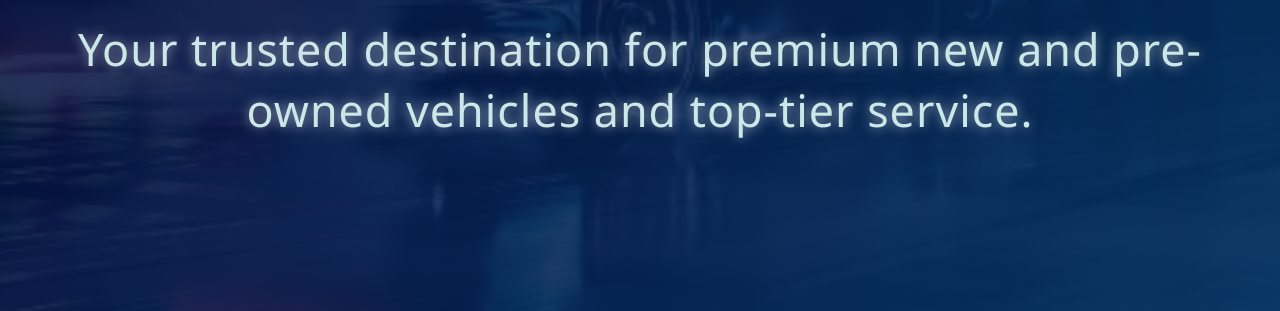
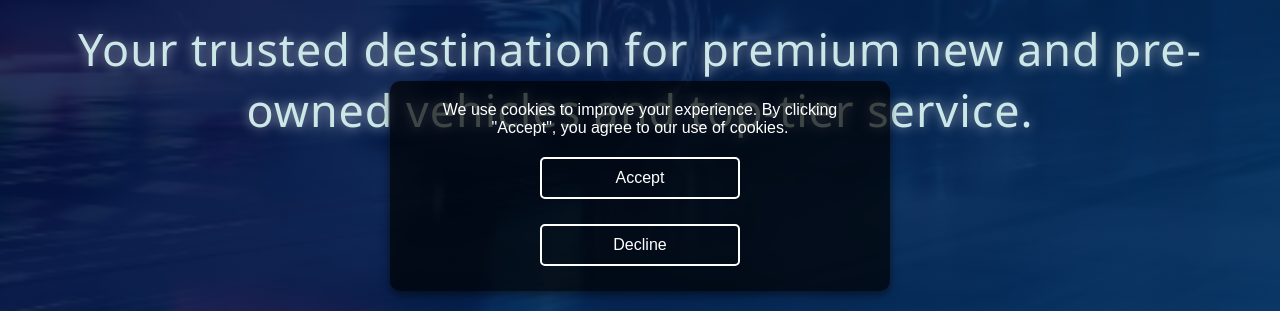
Before and after one commit to xPhoenixUAx/auto-3, a plain HTML site: page index.html in a window 1280 px wide. Shown: the part 489-800 px from the top of the page. Drawn offline with Linux system fonts and the light colour scheme.

Commit message:
upd cookies

```diff
--- a/index.html
+++ b/index.html
@@ -285,6 +285,14 @@
         </div>
       </div>
     </footer>
+    <div class="cookie-modal" id="cookieModal">
+      <div class="cookie-modal-content">
+        <p>We use cookies to improve your experience. By clicking "Accept", you agree to our use of cookies.</p>
+        <button class="submit-btn" id="acceptCookies">Accept</button>
+        <button class="decline-btn" id="declineCookies">Decline</button>
+      </div>
+    </div>
+
     <script src="script.js"></script>
   </body>
 </html>
--- a/script.js
+++ b/script.js
@@ -16,3 +16,23 @@ document
       alert("Your message has been sent successfully!");
     }
   });
+  window.onload = function() {
+    // Якщо cookies не були прийняті або відмовлено від них, показуємо модальне вікно
+    if (localStorage.getItem('cookiesAccepted') === null) {
+      document.getElementById('cookieModal').style.display = 'flex';
+    } else if (localStorage.getItem('cookiesAccepted') === 'false') {
+      document.getElementById('cookieModal').style.display = 'flex'; // Відображаємо, якщо була відмова
+    }
+
+    // Прийняття cookies
+    document.getElementById('acceptCookies').addEventListener('click', function() {
+      localStorage.setItem('cookiesAccepted', 'true'); // Зберігаємо інформацію про прийняття
+      document.getElementById('cookieModal').style.display = 'none'; // Закриваємо модальне вікно
+    });
+
+    // Відмова від cookies
+    document.getElementById('declineCookies').addEventListener('click', function() {
+      localStorage.setItem('cookiesAccepted', 'false'); // Зберігаємо інформацію про відмову
+      document.getElementById('cookieModal').style.display = 'none'; // Закриваємо модальне вікно
+    });
+  };
--- a/styles.css
+++ b/styles.css
@@ -945,3 +945,74 @@ textarea:focus {
     margin: 0 6px;
   }
 }
+/* Загальні стилі для модалки */
+.cookie-modal {
+  position: fixed;
+  bottom: 20px;
+  left: 50%;
+  transform: translateX(-50%);
+  width: 90%;
+  max-width: 500px;
+  background-color: rgba(0, 0, 0, 0.7); /* Напівпрозорий фон */
+  border-radius: 10px;
+  padding: 20px;
+  display: none; /* Модалка буде прихована за замовчуванням */
+  color: white;
+  font-family: Arial, sans-serif;
+  text-align: center;
+  box-shadow: 0 4px 10px rgba(0, 0, 0, 0.5);
+}
+
+/* Стилі для вмісту модалки */
+.cookie-modal-content {
+  display: flex;
+  flex-direction: column;
+  align-items: center;
+  gap: 15px;
+}
+
+/* Стилі для тексту */
+.cookie-modal p {
+  font-size: 16px;
+  margin: 0;
+}
+
+/* Стилі для кнопок */
+button {
+  border: 2px solid white;
+  background: transparent;
+  color: white;
+  font-size: 16px;
+  padding: 10px 20px;
+  cursor: pointer;
+  border-radius: 5px;
+  transition: all 0.3s ease;
+  width: 100%; /* Задаємо ширину для адаптивності */
+  max-width: 200px; /* Максимальна ширина для кнопок */
+  margin: 5px 0;
+}
+
+button:hover {
+  background-color: rgba(255, 255, 255, 0.2); /* Легкий підсвітлений ефект */
+}
+
+button:focus {
+  outline: none;
+}
+
+/* Адаптивність для маленьких екранів */
+@media (max-width: 768px) {
+  .cookie-modal {
+    width: 90%;
+    padding: 15px;
+  }
+
+  .cookie-modal p {
+    font-size: 14px;
+  }
+
+  button {
+    font-size: 14px;
+    padding: 8px 16px;
+  }
+}
```
